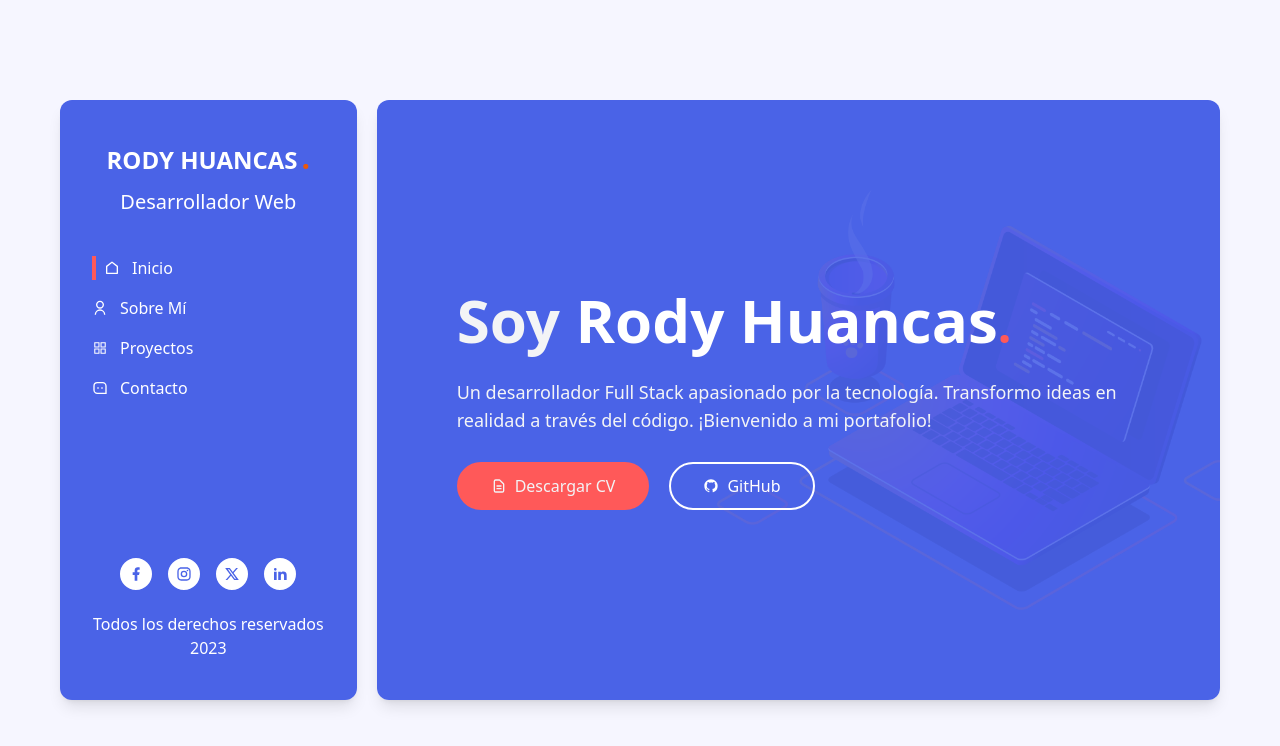
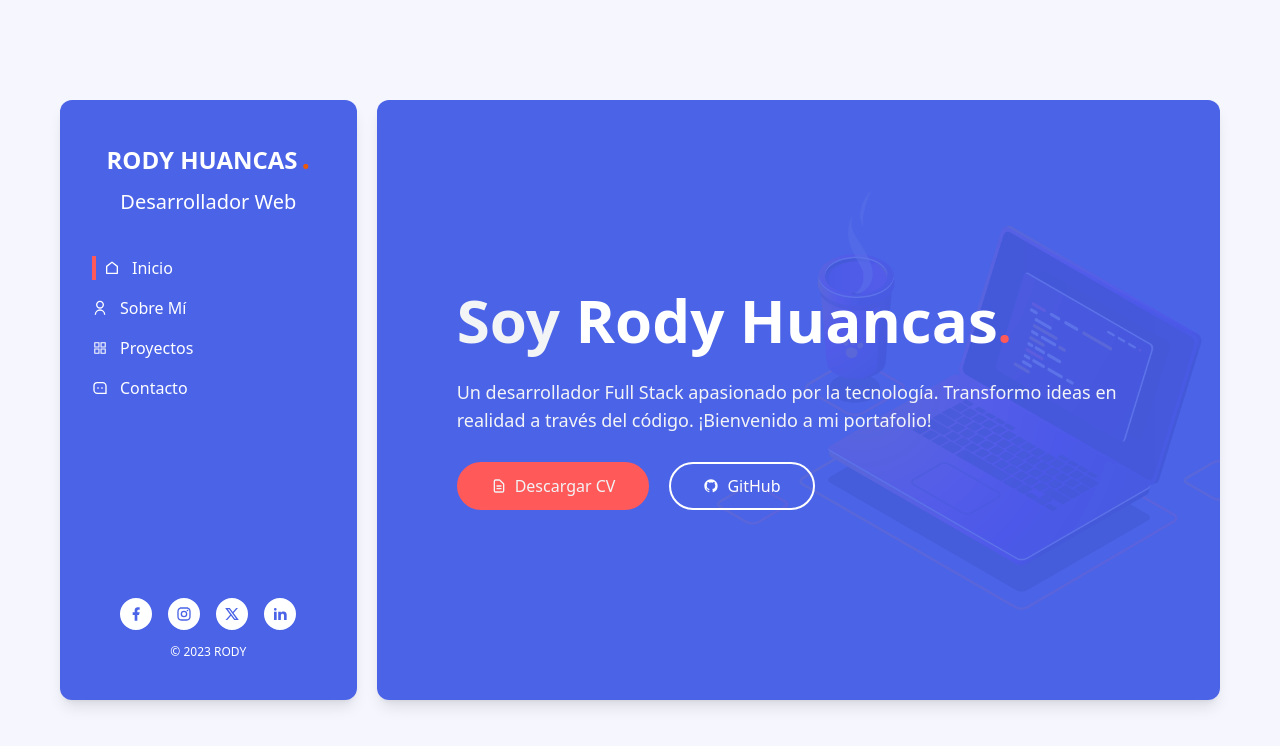
Before and after one commit to rody-huancas/portfolio-personal, a React (Vite) app: page / in a window 1280 px wide. Shown: the top 746 px of the page. Built offline with nearby package versions, Linux system fonts and the light colour scheme.

Commit message:
Update: menu responsive

```diff
--- a/src/components/layout/Footer.tsx
+++ b/src/components/layout/Footer.tsx
@@ -7,7 +7,7 @@ import {
 
 export const Footer = () => {
   return (
-    <footer className="flex flex-col gap-5">
+    <footer className="flex flex-col gap-3">
       <div className="flex items-center justify-center gap-3">
         <a
           href="https://www.facebook.com/rody.huancaschuquipoma.7"
@@ -39,8 +39,15 @@ export const Footer = () => {
         </a>
       </div>
 
-      <p className="text-center">
-        Todos los derechos reservados {new Date().getFullYear()}
+      <p className="text-center text-xs">
+        &copy; {new Date().getFullYear()}{" "}
+        <a
+          href="https://github.com/rody-huancas"
+          target="_blank"
+          className="uppercase font-medium hover:underline"
+        >
+          Rody
+        </a>
       </p>
     </footer>
   );
--- a/src/components/layout/Header.tsx
+++ b/src/components/layout/Header.tsx
@@ -26,12 +26,9 @@ export const Header = () => {
   return (
     <>
       <header
-        className={`lg:w-96 bg-secondary-100 rounded-xl py-10 px-8 shadow-lg text-white md:flex flex-col justify-between ${
-          showMenu ? "header__top" : "hidden"
+        className={`md:w-96 bg-secondary-100 md:rounded-xl py-10 px-8 shadow-lg text-white md:flex flex-col justify-between transition-all duration-300 fixed md:left-0 md:static top-0 z-50 w-full h-screen md:h-auto rounded-none ${
+          showMenu ? "left-0" : "-left-full"
         }`}
-        style={{
-          animation: showMenu ? "slideIn 0.3s ease-in-out" : "",
-        }}
       >
         <div>
           <div className="flex flex-col items-center gap-3">
@@ -46,21 +43,17 @@ export const Header = () => {
           <nav className="my-10">
             <ul className="flex flex-col gap-6 md:gap-4 font-medium">
               <li
-                className={`flex items-center gap-3 ${
+                className={`flex items-center gap-3 transition-all duration-300 ease-in-out ${
                   location.pathname === "/" ? "item__menu-active" : ""
                 }`}
               >
                 <RiHomeLine />
-                <NavLink
-                  to="/"
-                  className="transition-all duration-500"
-                  onClick={onClickNavLink}
-                >
+                <NavLink to="/" onClick={onClickNavLink}>
                   Inicio
                 </NavLink>
               </li>
               <li
-                className={`flex items-center gap-3 ${
+                className={`flex items-center gap-3 transition-all duration-300 ease-in-out ${
                   location.pathname === "/about" ? "item__menu-active" : ""
                 }`}
               >
@@ -70,7 +63,7 @@ export const Header = () => {
                 </NavLink>
               </li>
               <li
-                className={`flex items-center gap-3 ${
+                className={`flex items-center gap-3 transition-all duration-300 ease-in-out ${
                   location.pathname === "/projects" ? "item__menu-active" : ""
                 }`}
               >
@@ -80,7 +73,7 @@ export const Header = () => {
                 </NavLink>
               </li>
               <li
-                className={`flex items-center gap-3 ${
+                className={`flex items-center gap-3 transition-all duration-300 ease-in-out ${
                   location.pathname === "/contact" ? "item__menu-active" : ""
                 }`}
               >
@@ -100,8 +93,8 @@ export const Header = () => {
       <button
         className={`button__menu md:hidden border-2 ${
           !showMenu
-            ? "bg-blue-700 text-white border-white"
-            : "bg-white text-blue-700 border-white"
+            ? "bg-secondary-100 text-primary-100 border-primary-100"
+            : "bg-primary-100 text-secobg-secondary-100 border-primary-100"
         }`}
         onClick={onClickShowMenu}
       >
--- a/src/layouts/Layout.tsx
+++ b/src/layouts/Layout.tsx
@@ -5,9 +5,9 @@ import { Header } from "@components";
 export const Layout = () => {
   return (
     <div className="w-full md:h-screen flex items-center justify-center relative overflow-x-hidden">
-      <div className="w-full lg:max-w-[75rem] md:h-[40rem] flex flex-col md:flex-row justify-center gap-5 p-5">
+      <div className="w-full h-screen lg:max-w-[75rem] md:h-[40rem] flex flex-col md:flex-row justify-center gap-5 p-5">
         <Header />
-        <main className="w-full h-screen md:h-full rounded-xl bg-white shadow-lg">
+        <main className="w-full h-full md:h-full rounded-xl bg-white shadow-lg">
           <Outlet />
         </main>
       </div>
--- a/src/styles/components/_header.scss
+++ b/src/styles/components/_header.scss
@@ -1,28 +1,7 @@
-@media (max-width: 767px) {
-  .header__top {
-    position: fixed;
-    top: 0;
-    left: 0;
-    border-radius: 0;
-    width: 100%;
-    height: 100vh;
-    z-index: 100;
-  }
-}
-
-@keyframes slideIn {
-  0% {
-    transform: translateX(100%);
-  }
-  100% {
-    transform: translateX(0);
-  }
-}
-
 .item__menu-active {
   border-left: 0.3rem solid theme("colors.tertiary.100");
   padding-left: 0.5rem;
-  transition: border-left 0.3s ease, padding-left 0.3s ease-in-out;
+  transition: all 0.3s ease;
 }
 
 .button__menu {
```
